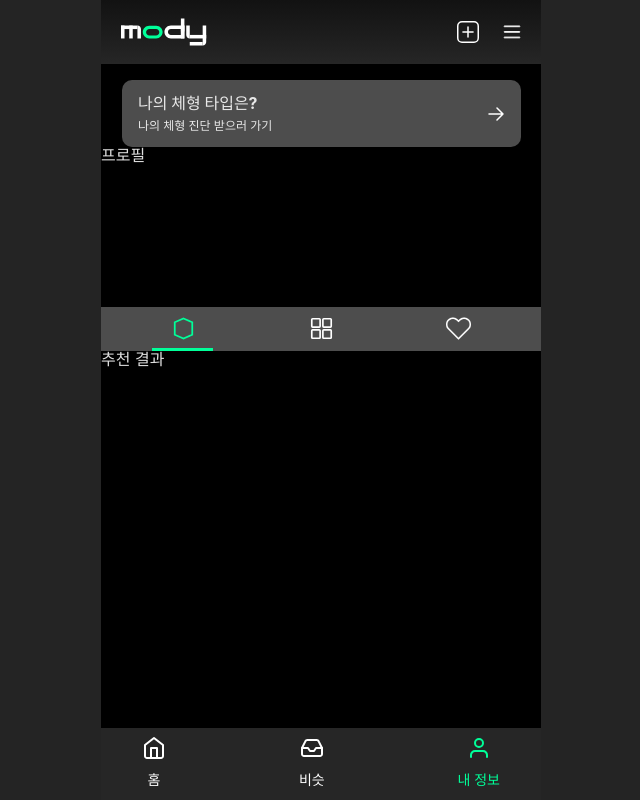
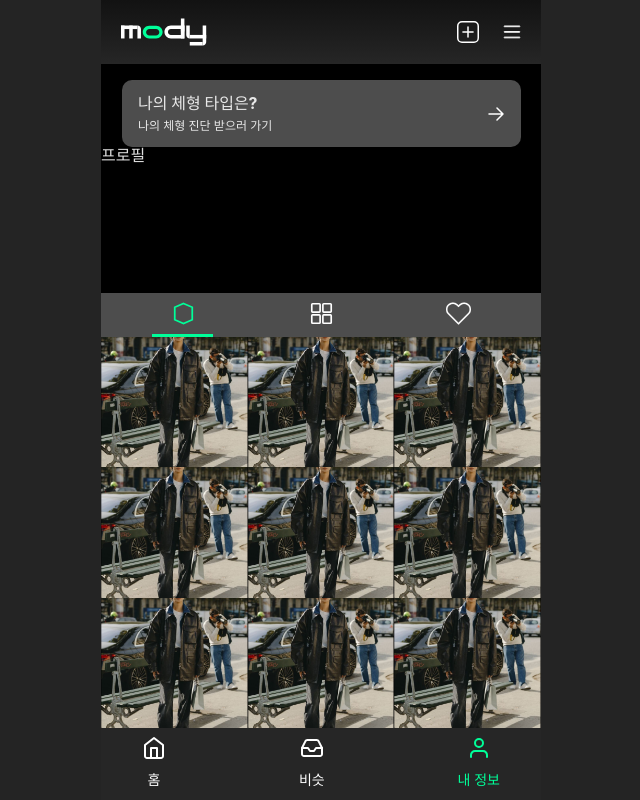
Before and after one commit to TeamMody/mody-front, a React (Vite) app: page /my in a window 1280 px wide. Shown: the whole page, without its empty margins (319-959 px from the left). Built offline with nearby package versions, Linux system fonts and the light colour scheme.

Commit message:
:art: style: #31 탭별 화면에 게시글 컴포넌트 렌더링

```diff
--- a/src/pages/my/components/LikedPosts.tsx
+++ /dev/null
@@ -1,5 +0,0 @@
-const LikedPosts = () => {
-  return <div style={{ height: '100%' }}>좋아요</div>;
-};
-
-export default LikedPosts;
--- a/src/pages/my/components/MyPosts.tsx
+++ /dev/null
@@ -1,5 +0,0 @@
-const MyPosts = () => {
-  return <div style={{ height: '100%' }}>게시글</div>;
-};
-
-export default MyPosts;
--- /dev/null
+++ b/src/pages/my/components/Post.tsx
@@ -0,0 +1,26 @@
+import styled from 'styled-components';
+const Post = ({ img }: { img: string }) => {
+  return (
+    <PostWrapper>
+      <img src={img} alt="게시물" />
+    </PostWrapper>
+  );
+};
+
+const PostWrapper = styled.div`
+  display: flex;
+  flex-direction: column;
+  width: 100%;
+  background-color: ${({ theme }) => theme.colors.gray900};
+  height: 100%;
+  :hover {
+    cursor: pointer;
+  }
+  img {
+    width: 100%;
+    height: 100%;
+    object-fit: cover; // 이미지가 카드 안에 꽉 차도록 설정
+  }
+`;
+
+export default Post;
--- a/src/pages/my/components/RecommendResults.tsx
+++ /dev/null
@@ -1,5 +0,0 @@
-const RecommendResults = () => {
-  return <div style={{ height: '100%' }}>추천 결과</div>;
-};
-
-export default RecommendResults;
--- a/src/pages/my/components/RenderTabContent.tsx
+++ b/src/pages/my/components/RenderTabContent.tsx
@@ -1,19 +1,19 @@
-import LikedPosts from './LikedPosts';
-import MyPosts from './MyPosts';
 import styled from 'styled-components';
-import RecommendResults from './RecommendResults';
-
+import ImgBannerBodyType from '@shared/assets/img/img-banner-body-type.png';
+import ImgBannerItem from '@shared/assets/img/img-banner-item.png';
+import ImgBannerStyle from '@shared/assets/img/img-banner-style.png';
+import TabContents from './TabContents';
 const RenderTabContent = ({ activeTab }: { activeTab: string }) => {
   return (
     <Wrapper>
       {(() => {
         switch (activeTab) {
           case 'recommend':
-            return <RecommendResults />;
+            return <TabContents img={ImgBannerBodyType} divide={3} activeTab={activeTab} />;
           case 'post':
-            return <MyPosts />;
+            return <TabContents img={ImgBannerItem} divide={2} activeTab={activeTab} />;
           case 'like':
-            return <LikedPosts />;
+            return <TabContents img={ImgBannerStyle} divide={2} activeTab={activeTab} />;
           default:
             return null;
         }
@@ -25,6 +25,7 @@ const RenderTabContent = ({ activeTab }: { activeTab: string }) => {
 export default RenderTabContent;
 
 const Wrapper = styled.div`
+  flex: 1;
+  height: 100%;
   overflow-y: auto;
-  padding-bottom: 100px;
 `;
--- /dev/null
+++ b/src/pages/my/components/TabContents.tsx
@@ -0,0 +1,38 @@
+import styled from 'styled-components';
+import Post from './Post';
+import { useEffect, useRef } from 'react';
+
+interface TabContentsProps {
+  img: string;
+  divide: number;
+  activeTab: string;
+}
+
+const TabContents = ({ img, divide, activeTab }: TabContentsProps) => {
+  const tabWrapperRef = useRef<HTMLDivElement | null>(null);
+
+  // activeTab 변경 시마다 스크롤을 초기화
+  useEffect(() => {
+    if (tabWrapperRef.current) {
+      tabWrapperRef.current.scrollTop = 0;
+    }
+  }, [activeTab]);
+  return (
+    <TabContentsWrapper ref={tabWrapperRef} $divide={divide}>
+      {Array.from({ length: 10 }).map((_, i) => (
+        <Post key={i} img={img} />
+      ))}
+    </TabContentsWrapper>
+  );
+};
+
+const TabContentsWrapper = styled.div<{ $divide: number }>`
+  display: grid;
+  grid-template-columns: repeat(3, 1fr);
+  grid-auto-rows: ${({ $divide }) => `calc(100% / ${$divide})`};
+  width: 100%;
+  height: 100%;
+  overflow-y: auto;
+`;
+
+export default TabContents;
--- a/src/pages/my/ui/MyPage.tsx
+++ b/src/pages/my/ui/MyPage.tsx
@@ -47,7 +47,6 @@ const Wrapper = styled.div`
   flex-direction: column;
   width: 100vw;
   max-width: 440px;
-  height: 100vh;
-
+  height: 91vh; //내비게이션바 높이만큼 빼줌
   background-color: ${({ theme }) => theme.colors.gray900};
 `;
```
